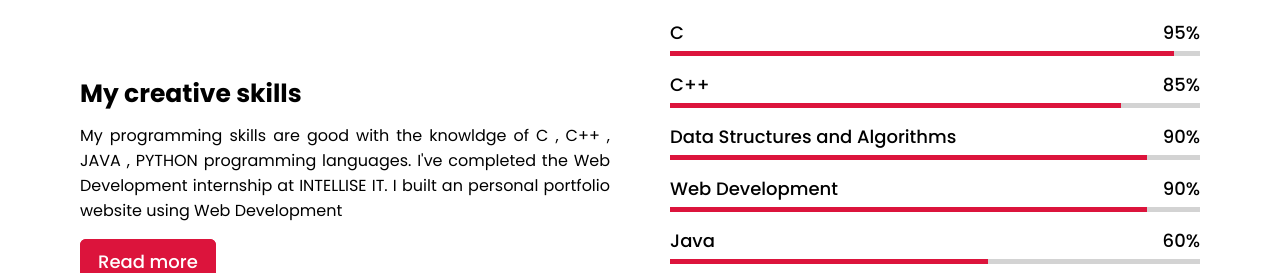
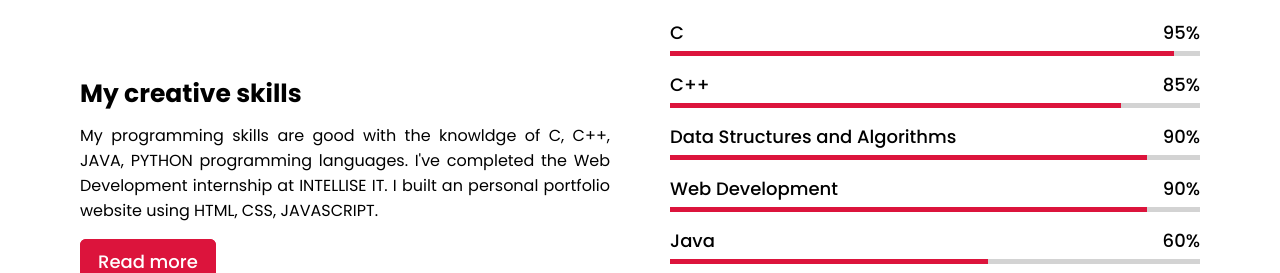
Before and after one commit to onkarkorpe/cv1, a plain HTML site: page index.html in a window 1280 px wide. Shown: the part 1640-1913 px from the top of the page. Drawn offline with nearby package versions, Linux system fonts and the light colour scheme.

Commit message:
Update index.html

```diff
--- a/index.html
+++ b/index.html
@@ -67,8 +67,8 @@
             <div class="skills-content">
                 <div class="column left">
                     <div class="text">My creative skills</div>
-                    <p>My programming skills are good with the knowldge of C , C++ , JAVA , PYTHON programming languages. I've completed the Web Development
-                        internship at INTELLISE IT. I built an personal portfolio website using Web Development</p>
+                    <p>My programming skills are good with the knowldge of C, C++, JAVA, PYTHON programming languages. I've completed the Web Development
+                        internship at INTELLISE IT. I built an personal portfolio website using HTML, CSS, JAVASCRIPT.</p>
                     <br>
                     <a href="">Read more</a>
                 </div>
```
